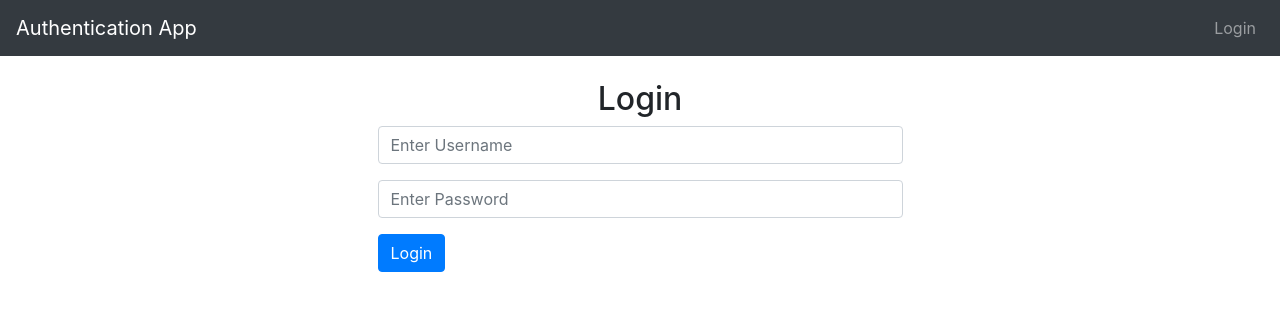
After one commit to jaypalweb/python_authenticate, a Django app: page /login in a window 1280 px wide. The commit adds this page. Shown: the top 311 px of the page. Run offline with Django 3.2, Linux system fonts and the light colour scheme; some libraries are stand-ins or nearby versions.

Commit message:
create the login form

```diff
--- a/authenticate/templates/authenticate/base.html
+++ b/authenticate/templates/authenticate/base.html
@@ -19,7 +19,7 @@
           <a class="navbar-brand" href="{% url 'home' %}">Authentication App</a>
           <ul class="navbar-nav ml-auto mt-2 mt-lg-0">
             <li class="nav-item">
-              <a class="nav-link" href="#">Login</a>
+              <a class="nav-link" href="{% url 'login' %}">Login</a>
             </li>
           </ul>
         </div>
--- /dev/null
+++ b/authenticate/templates/authenticate/login.html
@@ -0,0 +1,17 @@
+{% extends 'authenticate/base.html' %}
+{% block content %}
+<h2 class="text-center">Login</h2>
+
+<div class="col-md-6 offset-md-3">
+    <form>
+        <div class="form-group">
+        <input type="text" name="username" class="form-control" placeholder="Enter Username">
+        </div>
+        <div class="form-group">
+        <input type="password" name="password" class="form-control" placeholder="Enter Password">
+        </div>
+
+        <button type="submit" class="btn btn-primary">Login</button>
+    </form>
+</div>
+{% endblock %}
--- a/authenticate/urls.py
+++ b/authenticate/urls.py
@@ -3,4 +3,5 @@ from . import views
 
 urlpatterns = [
     path('', views.home, name="home"),
+    path('login', views.login_user, name="login"),
 ]
--- a/authenticate/views.py
+++ b/authenticate/views.py
@@ -1,4 +1,8 @@
 from django.shortcuts import render
+from django.contrib.auth import authenticate, login, logout
 
 def home(request):
     return render(request, 'authenticate/home.html', {})
+
+def login_user(request):
+    return render(request, 'authenticate/login.html', {})
```
